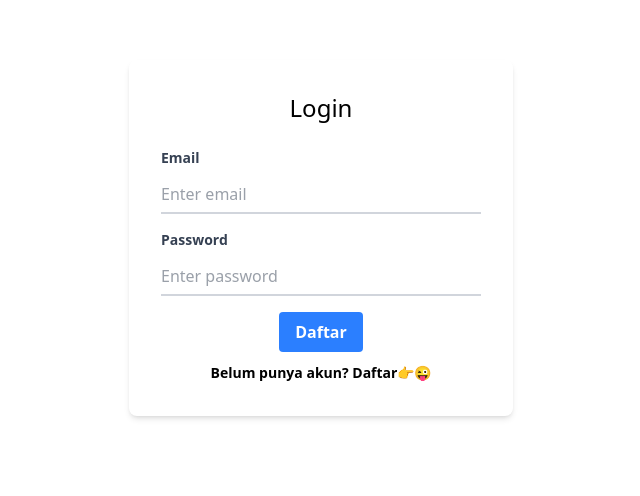
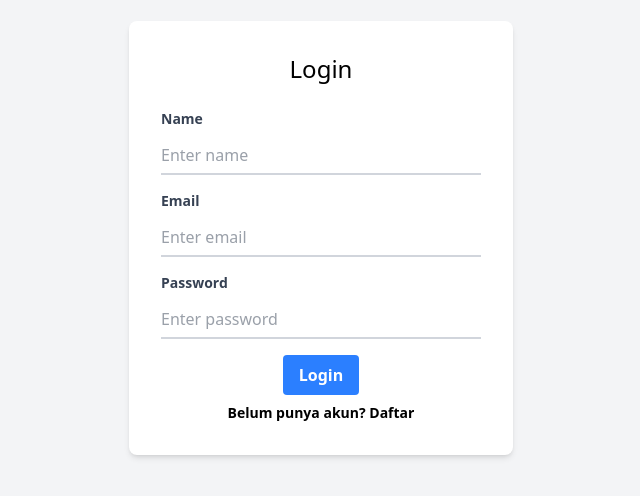
Before and after one commit to shineinouzen429-dev/Page-Keuangan, a React (Vite) app: page /Login in a window 1280 px wide. Shown: the part 162-658 px from the top of the page, without its empty margins (319-959 px from the left). Built offline with nearby package versions, Linux system fonts and the light colour scheme.

Commit message:
Tugas Page-keuangan

```diff
--- a/src/Component/Login.jsx
+++ b/src/Component/Login.jsx
@@ -1,10 +1,10 @@
 import React, { useState } from "react";
-import { useNavigate } from "react-router-dom";
+import { useNavigate, Link } from "react-router-dom";
 import Swal from "sweetalert2";
-import { Link } from "react-router-dom";
 
 function Login() {
   const [formdata, setFormdata] = useState({
+    name:"",
     email: "",
     password: "",
   });
@@ -13,33 +13,57 @@ function Login() {
   const handleChange = (e) => {
     setFormdata({ ...formdata, [e.target.name]: e.target.value });
   };
+
   const handleSubmit = (e) => {
     e.preventDefault();
+
+
+    const storedUser = JSON.parse(localStorage.getItem("user"));
+
+
+    if (storedUser && storedUser.email === formdata.email && storedUser.password === formdata.password) {
       Swal.fire({
-      title: "Login Berhasill!",
+        title: "Login Berhasil!",
         icon: "success",
-      draggable: true,
       }).then(() => {
         navigate("/Dashboard");
       });
+    } else {
+      Swal.fire({
+        title: "Login Gagal!",
+        text: "Email atau password salah!",
+        icon: "error",
+      });
+    }
   };
 
   return (
-    <div className="flex items-center justify-center min-h-screen">
-      <div className="p-8 rounded-lg shadow-md w-full max-w-sm">
+    <div className="flex items-center justify-center min-h-screen bg-gray-100">
+      <div className="p-8 rounded-lg shadow-md w-full max-w-sm bg-white">
         <h1 className="text-2xl text-center mb-6">Login</h1>
         <form onSubmit={handleSubmit}>
+            <div className='mb-4'>
+            <label className='block text-gray-700 text-sm font-bold mb-2' htmlFor="name">
+              Name
+            </label>
+            <input
+              className='border-0 border-b-2 border-gray-300 focus:border-black focus:outline-none w-full py-2 px-0 text-gray-700 leading-tight'
+              id='name'
+              type="text"
+              name='name'
+              value={formdata.name}
+              onChange={handleChange}
+              placeholder='Enter name'
+            />
+          </div>
           <div className="mb-4">
-            <label
-              className="block text-gray-700 text-sm font-bold mb-2"
-              htmlFor="email"
-            >
+            <label className="block text-gray-700 text-sm font-bold mb-2" htmlFor="email">
               Email
             </label>
             <input
               className="border-0 border-b-2 border-gray-300 focus:border-black focus:outline-none w-full py-2 px-0 text-gray-700 leading-tight"
               id="email"
-              type="text"
+              type="email"
               name="email"
               value={formdata.email}
               onChange={handleChange}
@@ -48,16 +72,13 @@ function Login() {
             />
           </div>
           <div className="mb-4">
-            <label
-              className="block text-gray-700 text-sm font-bold mb-2"
-              htmlFor="password"
-            >
+            <label className="block text-gray-700 text-sm font-bold mb-2" htmlFor="password">
               Password
             </label>
             <input
               className="border-0 border-b-2 border-gray-300 focus:border-black focus:outline-none w-full py-2 px-0 text-gray-700 leading-tight"
               id="password"
-              type="text"
+              type="password"
               name="password"
               value={formdata.password}
               onChange={handleChange}
@@ -70,16 +91,14 @@ function Login() {
               className="bg-blue-500 hover:bg-blue-700 text-white font-bold py-2 px-4 rounded focus:outline-none focus:shadow-outline"
               type="submit"
             >
-              Daftar
+              Login
             </button>
-            <button>
             <Link
               to="/"
               className="inline-block align-baseline text-black hover:text-gray-600 font-bold text-sm"
             >
-                Belum punya akun? Daftar👉😜
+              Belum punya akun? Daftar
             </Link>
-            </button>
           </div>
         </form>
       </div>
--- a/src/Component/Register.jsx
+++ b/src/Component/Register.jsx
@@ -1,31 +1,37 @@
 import React, { useState } from 'react'
-import { useNavigate } from 'react-router-dom'
+import { useNavigate, Link } from 'react-router-dom'
 import Swal from 'sweetalert2'
-import { Link } from 'react-router-dom'
 
-function Register () {
+function Register() {
   const [formdata, setFormdata] = useState({
-        name:"",
-        email:"",
-        password:"",
+    name: "",
+    email: "",
+    password: "",
   })
-    const navigate = useNavigate ()
+  const navigate = useNavigate()
 
-    const handleChange =(e) => {
-        setFormdata({ ...formdata, [e.target.name]: e.target.value});
-    };
+  const handleChange = (e) => {
+    setFormdata({ ...formdata, [e.target.name]: e.target.value })
+  }
 
   const handleSubmit = (e) => {
-        e.preventDefault();
+    e.preventDefault()
+
+    // Simpan data ke localStorage (tanpa nama)
+    localStorage.setItem("user", JSON.stringify({
+      email: formdata.email,
+      password: formdata.password
+    }))
+
     Swal.fire({
-  title: "Register Berhasill!",
+      title: "Register Berhasil!",
+      text: "Silakan login dengan akunmu.",
       icon: "success",
-  draggable: true
-}).then(()=>{
-   navigate("/Dashboard");
+      confirmButtonText: "OK"
+    }).then(() => {
+      navigate("/Login")
     })
   }
-
 
   return (
     <div className='flex items-center justify-center min-h-screen bg-gray-100'>
@@ -44,8 +50,9 @@ function Register () {
               value={formdata.name}
               onChange={handleChange}
               placeholder='Enter name'
-                    required />
+            />
           </div>
+
           <div className='mb-4'>
             <label className='block text-gray-700 text-sm font-bold mb-2' htmlFor="email">
               Email
@@ -53,13 +60,15 @@ function Register () {
             <input
               className='border-0 border-b-2 border-gray-300 focus:border-black focus:outline-none w-full py-2 px-0 text-gray-700 leading-tight'
               id='email'
-                    type="text"
+              type="email"
               name='email'
               value={formdata.email}
               onChange={handleChange}
               placeholder='Enter email'
-                    required />
+              required
+            />
           </div>
+
           <div className='mb-4'>
             <label className='block text-gray-700 text-sm font-bold mb-2' htmlFor="password">
               Password
@@ -72,17 +81,17 @@ function Register () {
               value={formdata.password}
               onChange={handleChange}
               placeholder='Enter password'
-                    required />
+              required
+            />
           </div>
+
           <div className="flex flex-col items-center gap-2 justify-between">
             <button className="bg-blue-500 hover:bg-blue-700 text-white font-bold py-2 px-4 rounded focus:outline-none focus:shadow-outline" type="submit">
               Daftar
             </button>
-              <button>
-                <Link to="/Login" className="inline-block align-baseline text-black hover:text-gray-600 font-bold text-sm">
+            <Link to="/Login" className="text-black hover:text-gray-600 font-bold text-sm">
               Sudah punya akun? Login
             </Link>
-              </button>
           </div>
         </form>
       </div>
```
Lines whose indentation alone changed are shown as unchanged.
